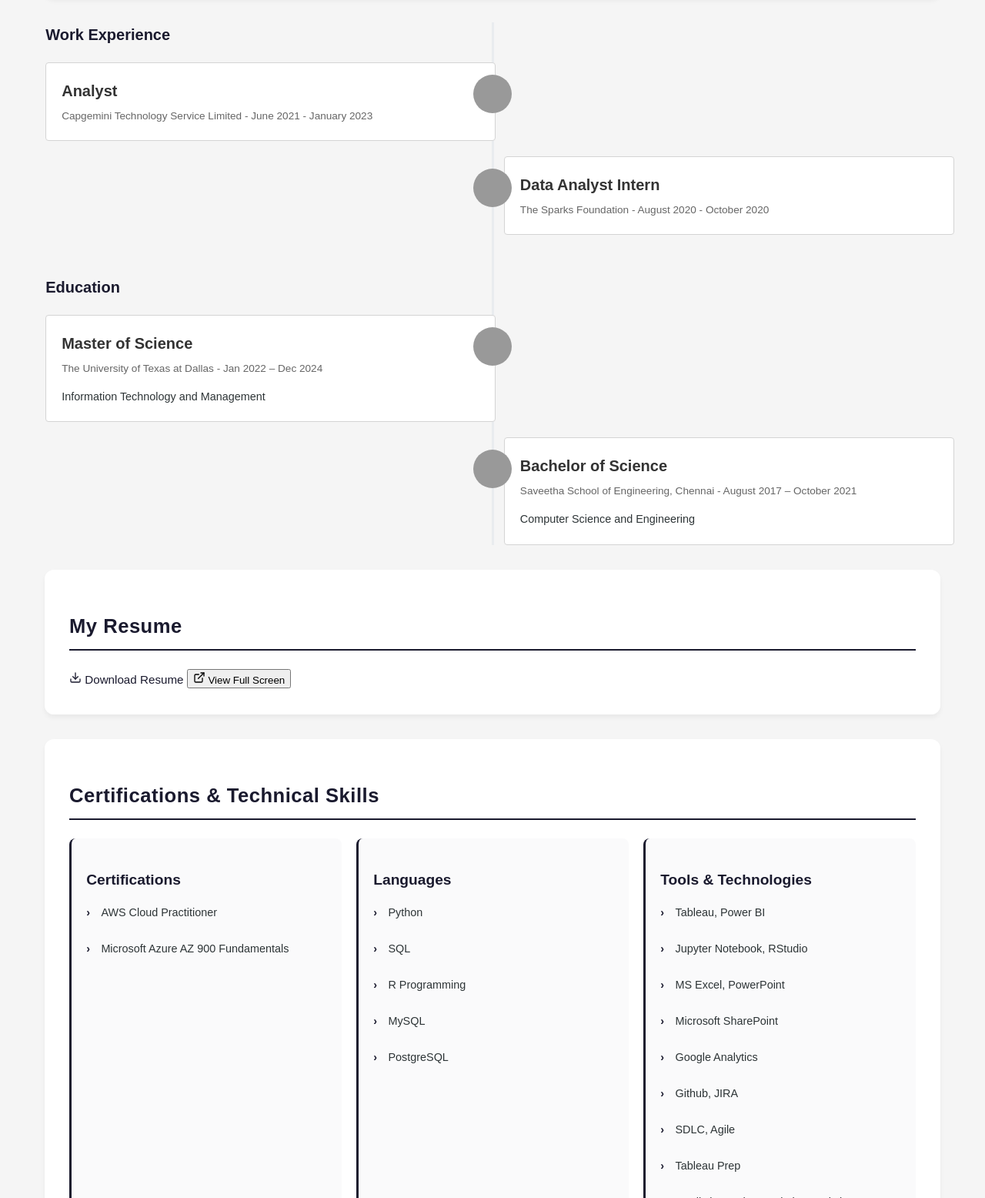
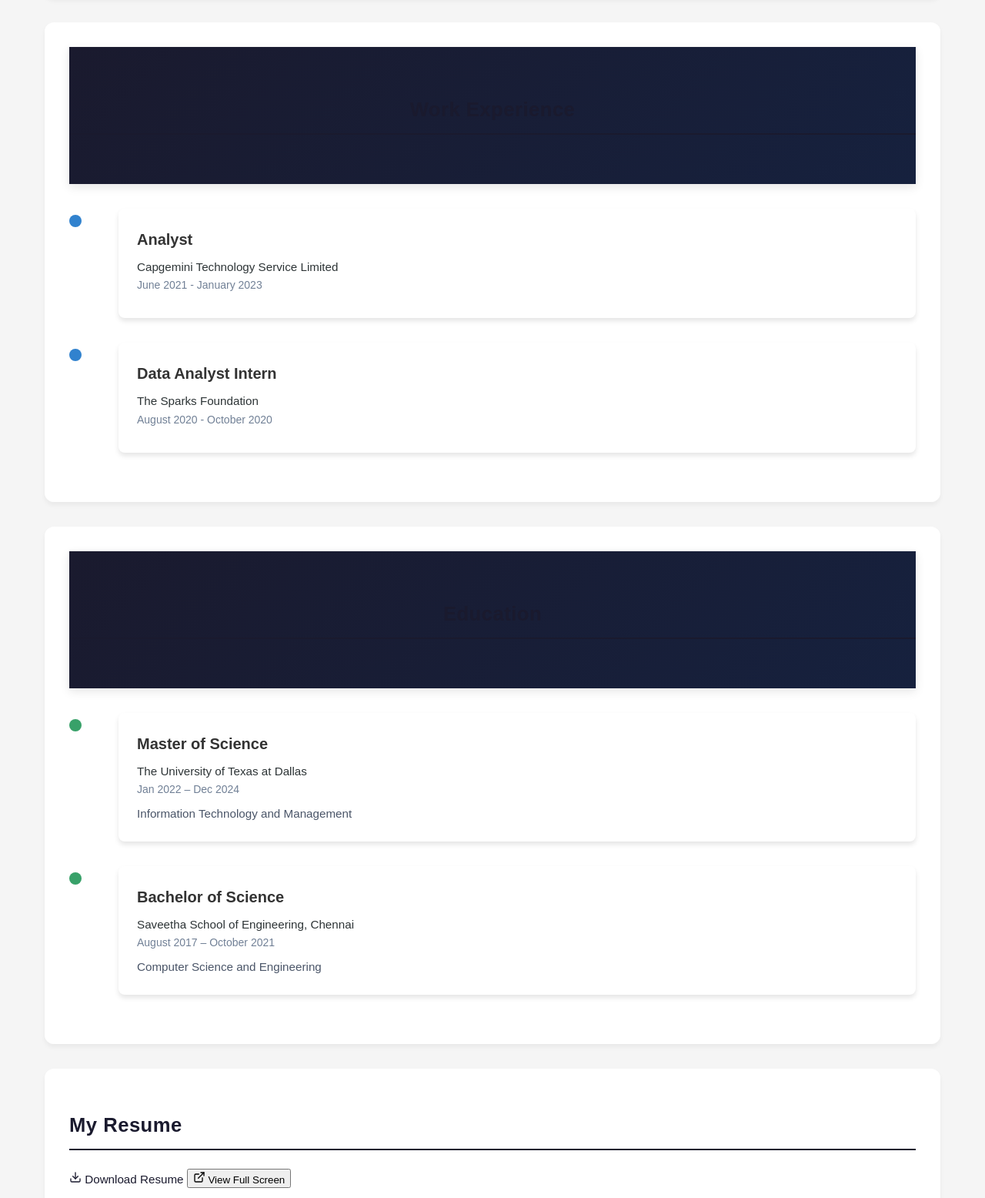
Before and after one commit to Hemalatha-gv/Hemalatha-gv_portfolio, a plain HTML site: page index.html in a window 1280 px wide. Shown: the part 1040-2596 px from the top of the page at 77% size. Drawn offline with Linux system fonts and the light colour scheme.

Commit message:
Update index.html

```diff
--- a/index.html
+++ b/index.html
@@ -44,61 +44,58 @@
         </div>
     </div>
 </section>
-<div class="row">
-    <div class="col-md-12 col-md-offset-0">
-        <ul class="timeline">
-            <li class="timeline-heading text-center animate-box">
-                <div><h3>Work Experience</h3></div>
-            </li>
-            <li class="animate-box timeline-unverted">
-                <div class="timeline-badge"><i class="icon-suitcase"></i></div>
-                <div class="timeline-panel">
-                    <div class="timeline-heading">
+<section class="timeline-section">
+            <header>
+                <h2 class="section-header">Work Experience</h2>
+            </header>
+            <div class="timeline-container">
+                <article class="timeline-item">
+                    <div class="timeline-dot work-dot"></div>
+                    <div class="timeline-content">
                         <h3 class="timeline-title">Analyst</h3>
-                        <span class="company">Capgemini Technology Service Limited - June 2021 - January 2023</span>
+                        <div class="timeline-organization">Capgemini Technology Service Limited</div>
+                        <div class="timeline-date">June 2021 - January 2023</div>
                     </div>
-                </div>
-            </li>
-            <li class="timeline-inverted animate-box">
-                <div class="timeline-badge"><i class="icon-suitcase"></i></div>
-                <div class="timeline-panel">
-                    <div class="timeline-heading">
+                </article>
+
+                <article class="timeline-item">
+                    <div class="timeline-dot work-dot"></div>
+                    <div class="timeline-content">
                         <h3 class="timeline-title">Data Analyst Intern</h3>
-                        <span class="company">The Sparks Foundation - August 2020 - October 2020</span>
+                        <div class="timeline-organization">The Sparks Foundation</div>
+                        <div class="timeline-date">August 2020 - October 2020</div>
                     </div>
-                </div>
-            </li>
-            <br>
-            <li class="timeline-heading text-center animate-box">
-                <div><h3>Education</h3></div>
-            </li>
-            <li class="animate-box timeline-unverted">
-                <div class="timeline-badge"><i class="icon-graduation-cap"></i></div>
-                <div class="timeline-panel">
-                    <div class="timeline-heading">
+                </article>
+            </div>
+        </section>
+
+        <!-- Education Section -->
+        <section class="timeline-section">
+            <header>
+                <h2 class="section-header">Education</h2>
+            </header>
+            <div class="timeline-container">
+                <article class="timeline-item">
+                    <div class="timeline-dot education-dot"></div>
+                    <div class="timeline-content">
                         <h3 class="timeline-title">Master of Science</h3>
-                        <span class="company">The University of Texas at Dallas - Jan 2022 – Dec 2024</span>
+                        <div class="timeline-organization">The University of Texas at Dallas</div>
+                        <div class="timeline-date">Jan 2022 – Dec 2024</div>
+                        <div class="timeline-description">Information Technology and Management</div>
                     </div>
-                    <div class="timeline-body">
-                        <p>Information Technology and Management</p>
+                </article>
+
+                <article class="timeline-item">
+                    <div class="timeline-dot education-dot"></div>
+                    <div class="timeline-content">
+                        <h3 class="timeline-title">Bachelor of Science</h3>
+                        <div class="timeline-organization">Saveetha School of Engineering, Chennai</div>
+                        <div class="timeline-date">August 2017 – October 2021</div>
+                        <div class="timeline-description">Computer Science and Engineering</div>
                     </div>
-                </div>
-            </li>
-            <li class="timeline-inverted animate-box">
-                <div class="timeline-badge"><i class="icon-graduation-cap"></i></div>
-                <div class="timeline-panel">
-                    <div class="timeline-heading">
-                        <h3 class="timeline-title">Bachelor of Science</h3>
-                        <span class="company">Saveetha School of Engineering, Chennai - August 2017 – October 2021</span>
-                    </div>
-                    <div class="timeline-body">
-                        <p>Computer Science and Engineering</p>
-                    </div>
-                </div>
-            </li>
-        </ul>
-    </div>
-</div>
+                </article>
+            </div>
+        </section>
 <section class="resume-section animate-fade-up">
     <h2>My Resume</h2>
     <div class="resume-container">
```
